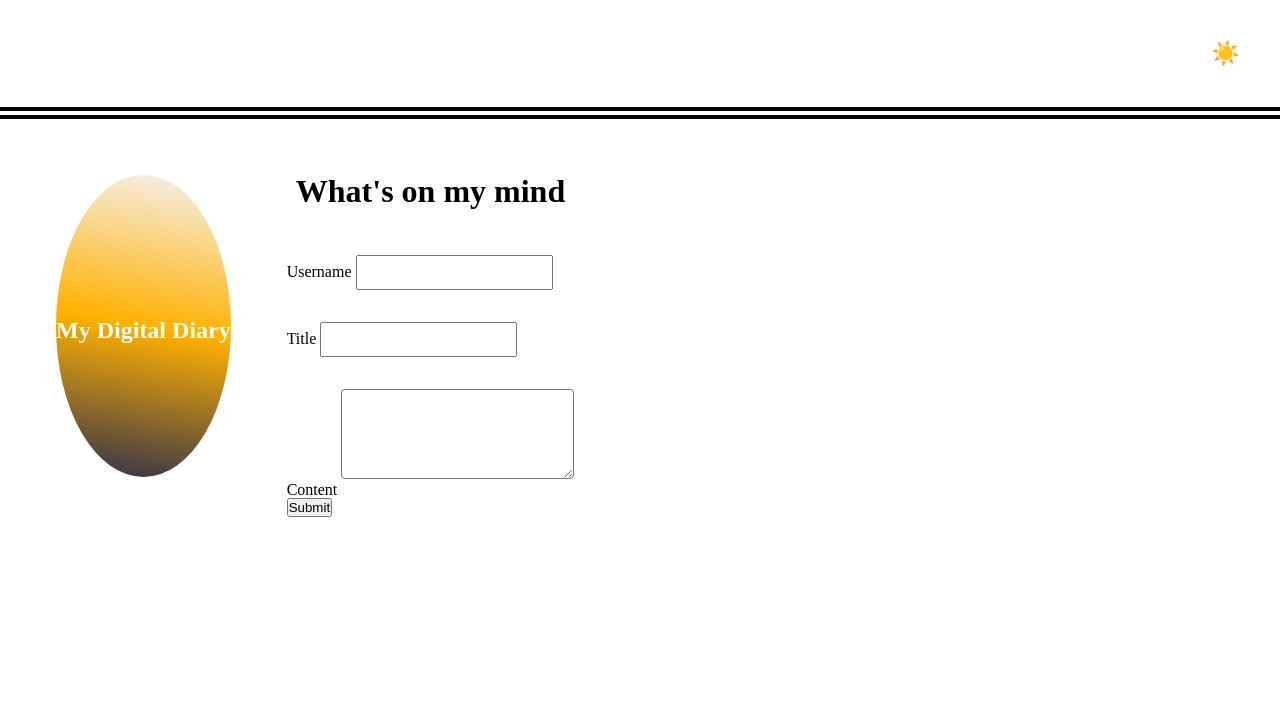
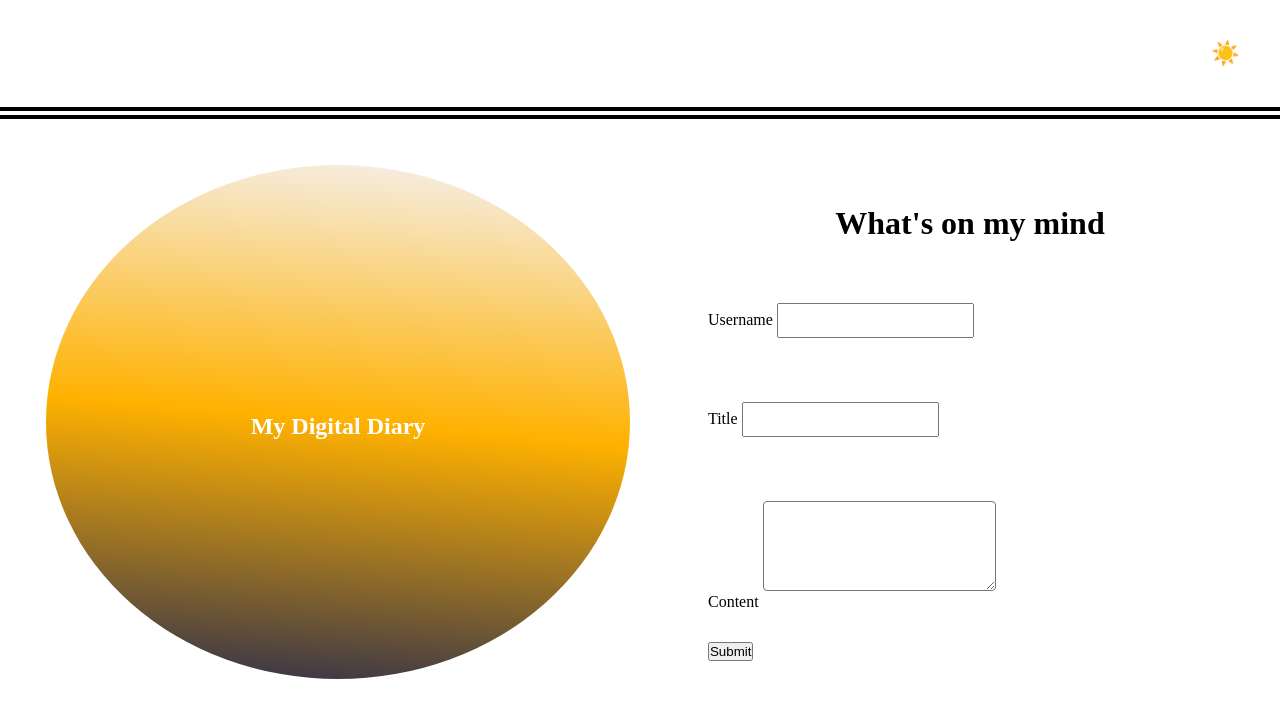
Before and after one commit to Ifylee/my-digital-diary, a plain HTML site: page index.html in a window 1280 px wide. Drawn offline with Linux system fonts and the light colour scheme.

Commit message:
modified my form.css to fit my index.html

```diff
--- a/assets/css/form.css
+++ b/assets/css/form.css
@@ -1,10 +1,13 @@
 aside {
     display: flex;
-    background: linear-gradient(10deg, rgb(47, 47, 75), #ffb100, #f5f2f2);
+    background: linear-gradient(5deg, rgb(47, 47, 75), #ffb100, #f5f2f2);
     border-radius: 100%;
     justify-content: center;
     align-items: center;
-    margin: 40px;
+    margin: 30px;
+}
+aside, section {
+    flex: 1 1 50%
 }
 
 aside h2 {
@@ -37,3 +40,16 @@ textarea {
     font-size: 1rem;
     background-color: white;
 }
+
+section {
+    padding: 2rem;
+    display: flex;
+    align-items: stretch;
+    border-left: double 1 rem;
+    flex-flow: column wrap;
+    justify-items: center;
+}
+
+form > *:not(label) {
+    margin: 1rem 0;
+}
--- a/assets/css/styles.css
+++ b/assets/css/styles.css
@@ -45,9 +45,16 @@ header {
 }
 
 main {
-    height: calc(100vh-6rem);
+    /* height: calc(100vh-6rem); */
     display: flex;
     border-top: double 0.8rem;
-    justify-items: center;
-    align-items: stretch;
+    justify-content: center;
+    /* align-items: stretch; */
 }
+/*
+.hero {
+    width: 90%;
+    height: 80%;
+    border: 2px solid black;
+    margin-left: 25px;
+} */
--- a/index.html
+++ b/index.html
@@ -10,17 +10,17 @@
 
     <title>My Ditigal Diary</title>
 </head>
-<body>
+<body class="wrapper">
    <header>
      <div>&nbsp;</div>
      <button class="toggle">☀️</button>
    </header>
 
-   <main>
-      <aside>
+   <main class="hero">
+      <aside class="">
         <h2>My Digital Diary</h2>
       </aside>
-   <section>
+   <section class="mini">
       <h2>What's  on my mind</h2>
 
       <form>
```
